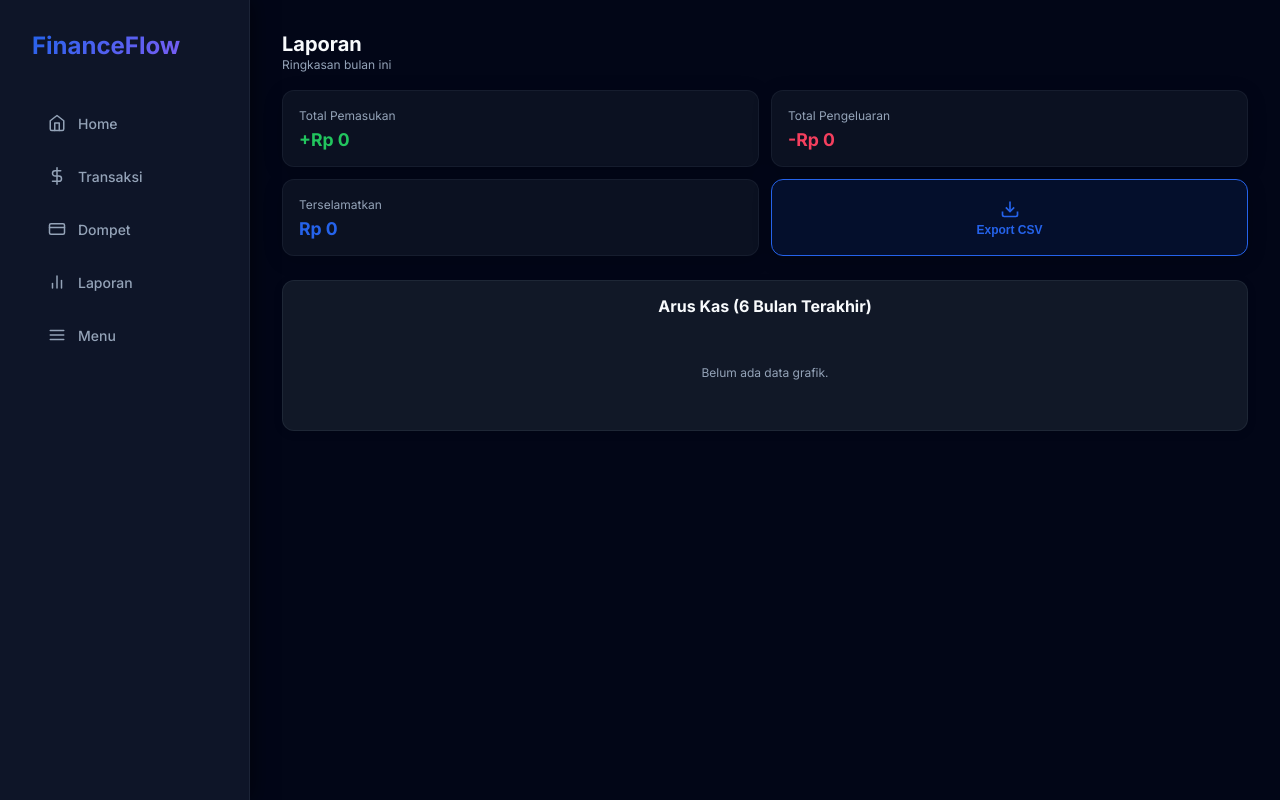
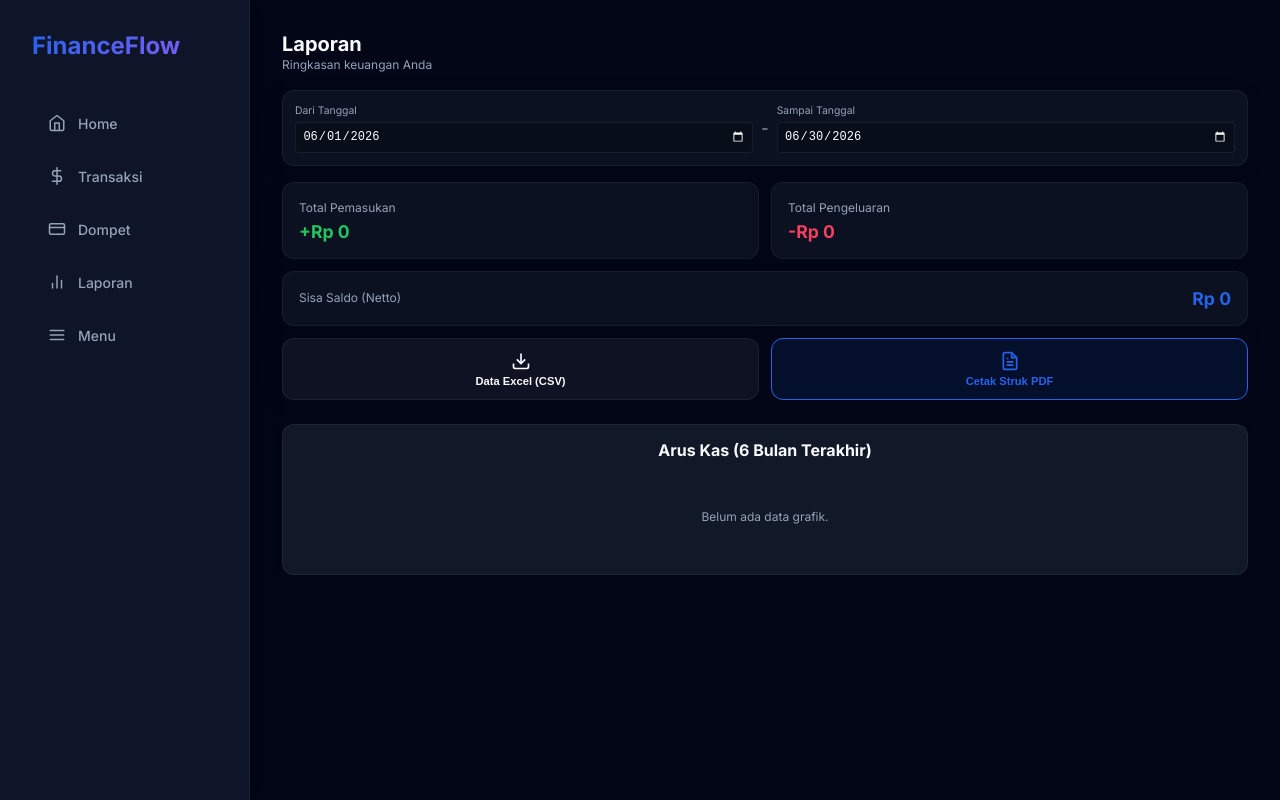
Before and after one commit to umaralf2735/Tabungan, a Next.js app: page /reports in a window 1280 px wide. Built offline with nearby package versions, Linux system fonts and the light colour scheme.

Commit message:
Fitur Filter Tanggal & Cetak Struk PDF

```diff
--- a/package.json
+++ b/package.json
@@ -15,6 +15,7 @@
     "@prisma/client": "^5.0.0",
     "bcryptjs": "^2.4.3",
     "jsonwebtoken": "^9.0.2",
+    "jspdf": "^4.2.1",
     "next": "^14.2.35",
     "react": "^18",
     "react-dom": "^18",
--- a/src/app/reports/page.tsx
+++ b/src/app/reports/page.tsx
@@ -5,6 +5,13 @@ import { BarChart, Bar, XAxis, YAxis, CartesianGrid, ResponsiveContainer } from
 export default function ReportsPage() {
   const [user, setUser] = useState<any>(null);
   const [transactions, setTransactions] = useState<any[]>([]);
+
+  const currentDate = new Date();
+  const firstDay = new Date(currentDate.getFullYear(), currentDate.getMonth(), 1).toISOString().split('T')[0];
+  const lastDay = new Date(currentDate.getFullYear(), currentDate.getMonth() + 1, 0).toISOString().split('T')[0];
+
+  const [startDate, setStartDate] = useState(firstDay);
+  const [endDate, setEndDate] = useState(lastDay);
 
   useEffect(() => {
     const userData = JSON.parse(localStorage.getItem('user') || '{}');
@@ -20,10 +27,24 @@ export default function ReportsPage() {
     if (Array.isArray(data)) setTransactions(data);
   };
 
+  const realTransactions = transactions.filter(t => !t.category.startsWith('Transfer'));
+
+  // Filter berdasarkan range tanggal
+  const currentFilteredTransactions = realTransactions.filter(t => {
+    const tTime = new Date(t.date).getTime();
+    const sTime = new Date(startDate).getTime();
+    const eTime = new Date(endDate).getTime() + 86399999; // Include full day
+    return tTime >= sTime && tTime <= eTime;
+  });
+
+  const totalIncome = currentFilteredTransactions.filter(t => t.type === 'INCOME').reduce((s, t) => s + t.amount, 0);
+  const totalExpense = currentFilteredTransactions.filter(t => t.type === 'EXPENSE').reduce((s, t) => s + t.amount, 0);
+  const savings = totalIncome - totalExpense;
+
   const handleExportCSV = () => {
-    if (transactions.length === 0) return alert('Tidak ada data untuk diexport.');
+    if (currentFilteredTransactions.length === 0) return alert('Tidak ada data di rentang tanggal ini.');
     const headers = ['Tanggal', 'Deskripsi', 'Kategori', 'Tipe', 'Jumlah (Rp)'];
-    const rows = transactions.map(tx => {
+    const rows = currentFilteredTransactions.map(tx => {
       const date = new Date(tx.date).toLocaleDateString('id-ID');
       const desc = `"${(tx.description || '').replace(/"/g, '""')}"`;
       const cat = `"${tx.category}"`;
@@ -36,18 +57,66 @@ export default function ReportsPage() {
     const encodedUri = encodeURI(csvContent);
     const link = document.createElement("a");
     link.setAttribute("href", encodedUri);
-    link.setAttribute("download", `Laporan_Keuangan_${user?.name || 'FinanceFlow'}_${new Date().toISOString().split('T')[0]}.csv`);
+    link.setAttribute("download", `Laporan_${startDate}_sampai_${endDate}.csv`);
     document.body.appendChild(link);
     link.click();
     document.body.removeChild(link);
   };
 
-  const realTransactions = transactions.filter(t => !t.category.startsWith('Transfer'));
-  const currentMonthTransactions = realTransactions.filter(t => new Date(t.date).getMonth() === new Date().getMonth());
+  const handleExportPDF = async () => {
+    if (currentFilteredTransactions.length === 0) return alert('Tidak ada transaksi di rentang tanggal ini.');
 
-  const totalIncome = currentMonthTransactions.filter(t => t.type === 'INCOME').reduce((s, t) => s + t.amount, 0);
-  const totalExpense = currentMonthTransactions.filter(t => t.type === 'EXPENSE').reduce((s, t) => s + t.amount, 0);
-  const savings = totalIncome - totalExpense;
+    try {
+      const { jsPDF } = await import('jspdf');
+      const doc = new jsPDF({
+        orientation: 'portrait',
+        unit: 'mm',
+        format: [80, 150] // Format kecil memanjang seperti struk kasir
+      });
+
+      // Header Struk
+      doc.setFontSize(14);
+      doc.setFont('helvetica', 'bold');
+      doc.text("FINANCEFLOW", 40, 15, { align: "center" });
+
+      doc.setFontSize(9);
+      doc.setFont('helvetica', 'normal');
+      doc.text("BUKTI PENGELUARAN", 40, 20, { align: "center" });
+
+      doc.setFontSize(8);
+      doc.text(`Periode:`, 40, 28, { align: "center" });
+      doc.text(`${startDate} - ${endDate}`, 40, 32, { align: "center" });
+
+      // Garis putus-putus
+      doc.text("-----------------------------------------------------", 40, 38, { align: "center" });
+
+      // Rincian Saldo
+      doc.setFontSize(9);
+      doc.text("Total Pemasukan:", 5, 45);
+      doc.text(`Rp ${totalIncome.toLocaleString('id-ID')}`, 75, 45, { align: "right" });
+
+      doc.text("Total Pengeluaran:", 5, 52);
+      doc.text(`Rp ${totalExpense.toLocaleString('id-ID')}`, 75, 52, { align: "right" });
+
+      // Garis pemisah
+      doc.text("-----------------------------------------------------", 40, 58, { align: "center" });
+
+      doc.setFont('helvetica', 'bold');
+      doc.text("SISA SALDO (NETTO):", 5, 65);
+      doc.text(`Rp ${savings.toLocaleString('id-ID')}`, 75, 65, { align: "right" });
+
+      // Footer
+      doc.setFont('helvetica', 'normal');
+      doc.setFontSize(7);
+      doc.text("Terima kasih telah mencatat keuangan", 40, 85, { align: "center" });
+      doc.text("di FinanceFlow Pro", 40, 89, { align: "center" });
+
+      doc.save(`Struk_Pengeluaran_${startDate}_to_${endDate}.pdf`);
+    } catch (error) {
+      alert('Gagal membuat PDF. Pastikan module jspdf sudah terinstall.');
+      console.error(error);
+    }
+  };
 
   const monthlyDataMap: Record<string, { name: string, Masuk: number, Keluar: number }> = {};
   const monthNames = ['Jan', 'Feb', 'Mar', 'Apr', 'Mei', 'Jun', 'Jul', 'Agu', 'Sep', 'Okt', 'Nov', 'Des'];
@@ -66,11 +135,24 @@ export default function ReportsPage() {
       <div className="flex-between mb-4">
         <div>
           <h2 style={{ fontSize: '1.25rem', fontWeight: 800 }}>Laporan</h2>
-          <p className="text-xs text-muted">Ringkasan bulan ini</p>
+          <p className="text-xs text-muted">Ringkasan keuangan Anda</p>
         </div>
       </div>
 
-      <div style={{ display: 'grid', gridTemplateColumns: '1fr 1fr', gap: '0.75rem', marginBottom: '1.5rem' }}>
+      {/* Date Range Filter */}
+      <div className="card-glass mb-4" style={{ padding: '0.75rem', display: 'flex', gap: '0.5rem', alignItems: 'center' }}>
+        <div style={{ flex: 1 }}>
+          <label style={{ display: 'block', fontSize: '0.65rem', color: 'var(--color-text-muted)', marginBottom: '0.2rem' }}>Dari Tanggal</label>
+          <input type="date" value={startDate} onChange={e => setStartDate(e.target.value)} style={{ width: '100%', padding: '0.4rem', borderRadius: '4px', border: '1px solid var(--color-border)', background: 'rgba(0,0,0,0.2)', color: 'white', fontSize: '0.75rem', colorScheme: 'dark' }} />
+        </div>
+        <div style={{ color: 'var(--color-text-muted)' }}>-</div>
+        <div style={{ flex: 1 }}>
+          <label style={{ display: 'block', fontSize: '0.65rem', color: 'var(--color-text-muted)', marginBottom: '0.2rem' }}>Sampai Tanggal</label>
+          <input type="date" value={endDate} onChange={e => setEndDate(e.target.value)} style={{ width: '100%', padding: '0.4rem', borderRadius: '4px', border: '1px solid var(--color-border)', background: 'rgba(0,0,0,0.2)', color: 'white', fontSize: '0.75rem', colorScheme: 'dark' }} />
+        </div>
+      </div>
+
+      <div style={{ display: 'grid', gridTemplateColumns: '1fr 1fr', gap: '0.75rem', marginBottom: '0.75rem' }}>
         <div className="card-glass" style={{ padding: '1rem' }}>
           <p className="text-xs text-muted mb-1">Total Pemasukan</p>
           <h3 className="text-success" style={{ fontSize: '1.1rem', fontWeight: 700 }}>+Rp {totalIncome.toLocaleString('id-ID')}</h3>
@@ -79,13 +161,21 @@ export default function ReportsPage() {
           <p className="text-xs text-muted mb-1">Total Pengeluaran</p>
           <h3 className="text-danger" style={{ fontSize: '1.1rem', fontWeight: 700 }}>-Rp {totalExpense.toLocaleString('id-ID')}</h3>
         </div>
-        <div className="card-glass" style={{ padding: '1rem' }}>
-          <p className="text-xs text-muted mb-1">Terselamatkan</p>
+        <div className="card-glass" style={{ gridColumn: '1 / -1', padding: '1rem', display: 'flex', justifyContent: 'space-between', alignItems: 'center' }}>
+          <p className="text-xs text-muted">Sisa Saldo (Netto)</p>
           <h3 className="text-primary" style={{ fontSize: '1.1rem', fontWeight: 700 }}>Rp {savings.toLocaleString('id-ID')}</h3>
         </div>
-        <button onClick={handleExportCSV} className="card-glass" style={{ padding: '1rem', border: '1px solid var(--color-primary)', display: 'flex', flexDirection: 'column', alignItems: 'center', justifyContent: 'center', cursor: 'pointer', background: 'rgba(37,99,235,0.1)' }}>
-          <svg width="20" height="20" viewBox="0 0 24 24" fill="none" stroke="currentColor" strokeWidth="2" style={{ color: 'var(--color-primary)', marginBottom: '0.25rem' }}><path d="M21 15v4a2 2 0 0 1-2 2H5a2 2 0 0 1-2-2v-4"></path><polyline points="7 10 12 15 17 10"></polyline><line x1="12" y1="15" x2="12" y2="3"></line></svg>
-          <span style={{ fontSize: '0.75rem', fontWeight: 600, color: 'var(--color-primary)' }}>Export CSV</span>
+      </div>
+
+      {/* Export Buttons */}
+      <div style={{ display: 'grid', gridTemplateColumns: '1fr 1fr', gap: '0.75rem', marginBottom: '1.5rem' }}>
+        <button onClick={handleExportCSV} className="card-glass" style={{ padding: '0.75rem', border: '1px solid var(--color-border)', display: 'flex', flexDirection: 'column', alignItems: 'center', justifyContent: 'center', cursor: 'pointer', background: 'rgba(255,255,255,0.05)' }}>
+          <svg width="20" height="20" viewBox="0 0 24 24" fill="none" stroke="var(--color-text)" strokeWidth="2" style={{ marginBottom: '0.25rem' }}><path d="M21 15v4a2 2 0 0 1-2 2H5a2 2 0 0 1-2-2v-4"></path><polyline points="7 10 12 15 17 10"></polyline><line x1="12" y1="15" x2="12" y2="3"></line></svg>
+          <span style={{ fontSize: '0.7rem', fontWeight: 600, color: 'var(--color-text)' }}>Data Excel (CSV)</span>
+        </button>
+        <button onClick={handleExportPDF} className="card-glass" style={{ padding: '0.75rem', border: '1px solid var(--color-primary)', display: 'flex', flexDirection: 'column', alignItems: 'center', justifyContent: 'center', cursor: 'pointer', background: 'rgba(37,99,235,0.1)' }}>
+          <svg width="20" height="20" viewBox="0 0 24 24" fill="none" stroke="var(--color-primary)" strokeWidth="2" style={{ marginBottom: '0.25rem' }}><path d="M14 2H6a2 2 0 0 0-2 2v16c0 1.1.9 2 2 2h12a2 2 0 0 0 2-2V8l-6-6z"></path><path d="M14 3v5h5M16 13H8M16 17H8M10 9H8"></path></svg>
+          <span style={{ fontSize: '0.7rem', fontWeight: 600, color: 'var(--color-primary)' }}>Cetak Struk PDF</span>
         </button>
       </div>
 
```
Also changed, not shown: 1 other file (tests, documents, lock files or other folders).
